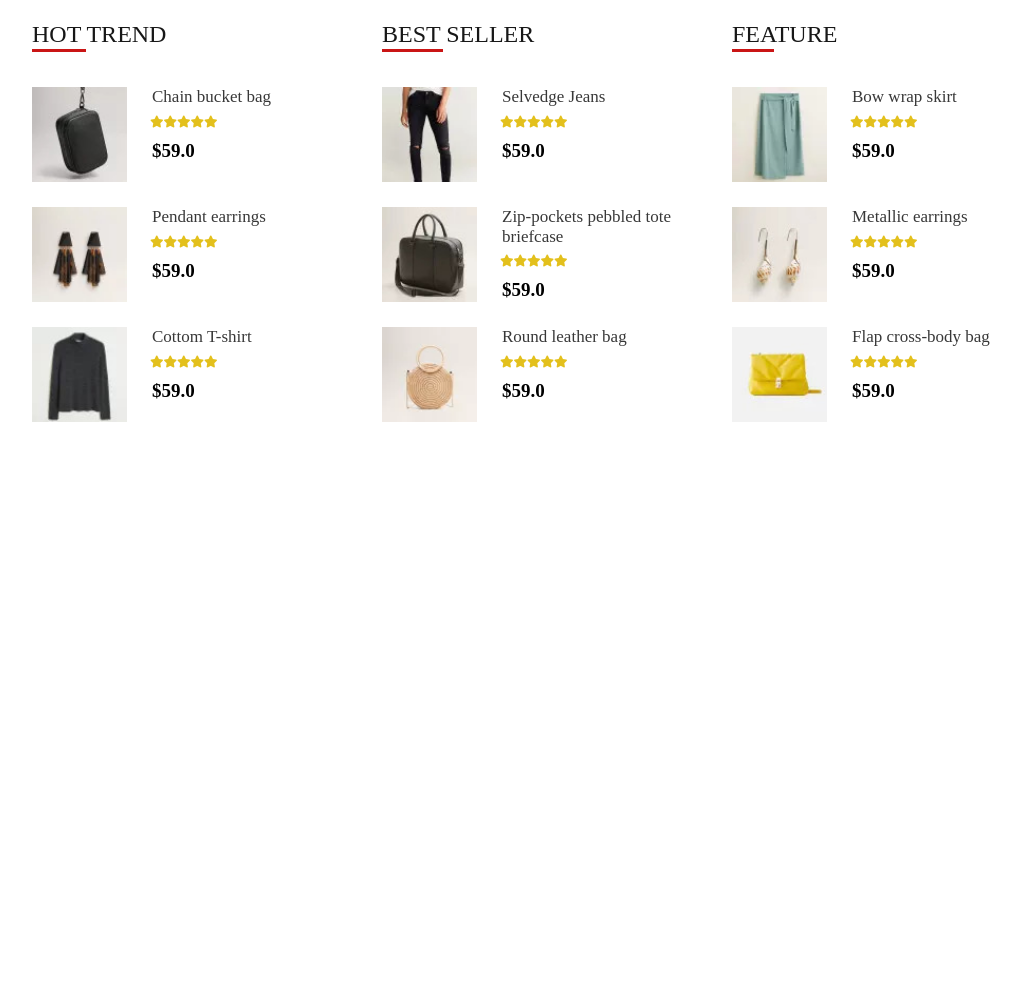
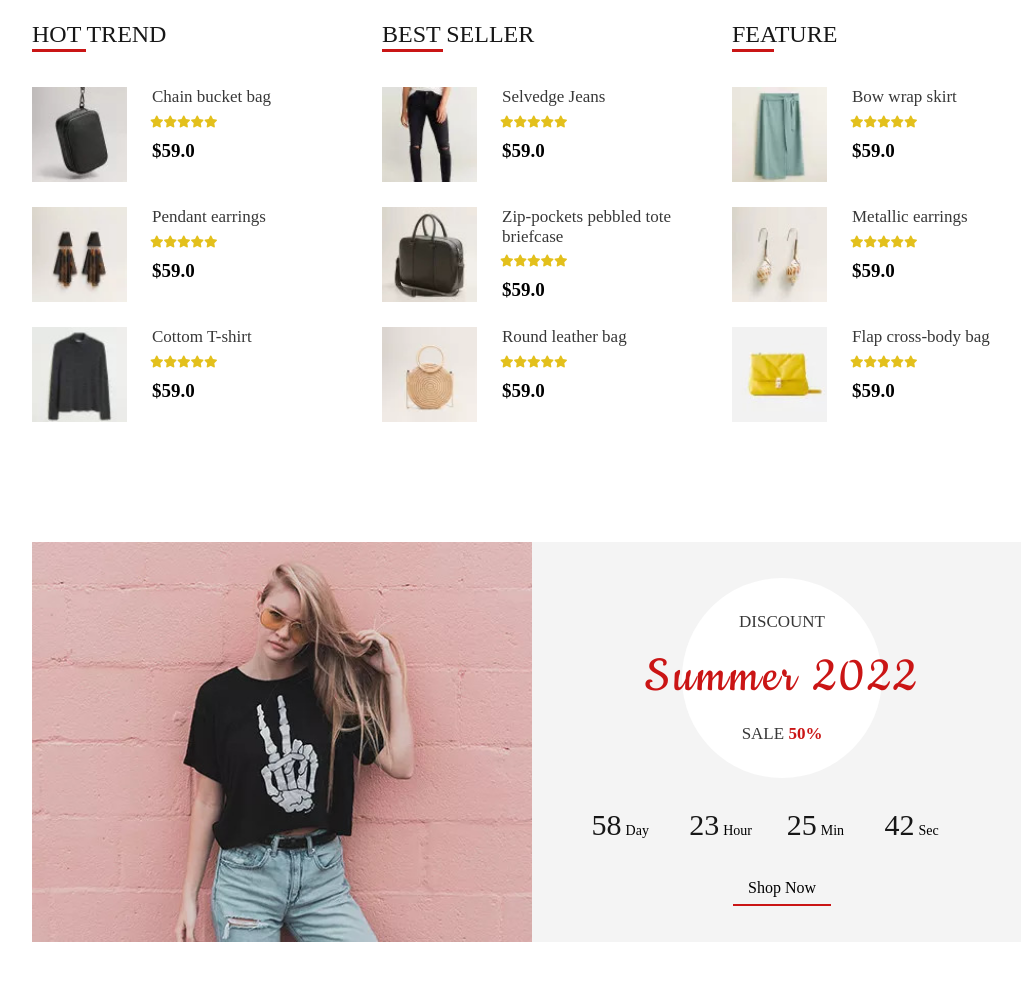
Before and after one commit to MustaphaBoulanfad/Ashion-Template, a website built with webpack: page Src/main.html in a window 1280 px wide. Shown: the part 2446-3428 px from the top of the page, without its empty margins (108-1129 px from the left). Before the commit the page ends 2948 px from the top, so only its background shows below. Built offline with nearby package versions, Linux system fonts and the light colour scheme.

Commit message:
Create the discount section

```diff
--- a/Src/Css/Sass/Pages/_main.scss
+++ b/Src/Css/Sass/Pages/_main.scss
@@ -434,3 +434,113 @@ section.trend {
   }
 }
 // End Trend Section
+
+// Start Discount Section
+section.discount {
+  padding: $sectionPadding 0;
+  .discount-container {
+    display: flex;
+    flex-direction: column;
+    justify-content: center;
+    align-items: center;
+    width: 100%;
+    .image {
+      width: 100%;
+      img {
+        width: 100%;
+        height: 100%;
+        object-fit: cover;
+      }
+    }
+    .timer {
+      display: flex;
+      flex-direction: column;
+      justify-content: center;
+      align-items: center;
+      background-color: #f4f4f4;
+      width: 100%;
+      padding: 30px 0;
+      .summer {
+        position: relative;
+        width: 100%;
+        height: 200px;
+        margin-bottom: 30px;
+        .background {
+          position: absolute;
+          width: 200px;
+          height: 200px;
+          background-color: #fff;
+          top: 50%;
+          left: 50%;
+          transform: translate(-50%, -50%);
+          border-radius: 50%;
+        }
+        .text {
+          display: flex;
+          flex-direction: column;
+          justify-content: center;
+          align-items: center;
+          position: absolute;
+          top: 50%;
+          left: 50%;
+          transform: translate(-50%, -50%);
+          z-index: 2;
+          width: 100%;
+          h4 {
+            color: $headingColorSecond;
+            text-transform: uppercase;
+            font-weight: 400;
+            font-size: 17px;
+            span {
+              font-weight: 600;
+              color: $mainColor;
+            }
+          }
+          h2 {
+            margin: 15px 0;
+            font-size: 55px;
+            font-weight: 400;
+            letter-spacing: 3px;
+            font-family: "Cookie", cursive;
+            color: $mainColor;
+          }
+        }
+      }
+      .counter {
+        display: flex;
+        flex-direction: row;
+        justify-content: space-evenly;
+        align-items: center;
+        width: 100%;
+        margin-bottom: 30px;
+        .counter-item {
+          width: 22%;
+          span {
+            font-size: 30px;
+            font-weight: 500;
+            color: $headingColor;
+          }
+          p {
+            display: inline-block;
+            font-weight: 300;
+            font-size: 14px;
+          }
+        }
+      }
+    }
+    @include mediaQuery(meduim) {
+      flex-direction: row;
+      > div {
+        height: 400px;
+        flex: 1;
+      }
+      .timer > div {
+        width: 80% !important;
+      }
+    }
+  }
+  @include mediaQuery(small) {
+    padding: $sectionPadding 15px;
+  }
+}
+// End Discount Section
--- a/Src/Js/main.js
+++ b/Src/Js/main.js
@@ -15,6 +15,9 @@ const btnNavMobile = document.querySelector(".nav-mobile"),
   collectionHolder = document.querySelector(".collection-holder"),
   collectionBullets = Array.from(
     document.querySelectorAll(".banner-container .bullets span")
+  ),
+  counterSpans = Array.from(
+    document.querySelectorAll(".counter .counter-item span")
   );
 
 // Check the width of window
@@ -66,6 +69,36 @@ const sliding = (parent, width, duration, direction, sign) => {
   }
 };
 
+const countDown = () => {
+  let countDownDate = new Date(`June 21, 2022 00:00:00`).getTime();
+  let currentDate = new Date().getTime();
+
+  let dateDiff = countDownDate - currentDate;
+
+  const second = 1000,
+    minute = second * 60,
+    hour = minute * 60,
+    day = hour * 24;
+
+  if (dateDiff > 1000) {
+    const finalDay = Math.floor(dateDiff / day);
+    const finalHour = Math.floor((dateDiff % day) / hour);
+    const finalMinute = Math.floor((dateDiff % hour) / minute);
+    const finalSecond = Math.floor((dateDiff % minute) / second);
+
+    counterSpans[0].innerText = finalDay;
+    counterSpans[1].innerText = finalHour;
+    counterSpans[2].innerText = finalMinute;
+    counterSpans[3].innerText = finalSecond;
+  } else {
+    counterSpans[0].innerText = "00";
+    counterSpans[1].innerText = "00";
+    counterSpans[2].innerText = "00";
+    counterSpans[3].innerText = "00";
+  }
+};
+
+setInterval(countDown, 1000);
 //Show the nav mobile when click the button
 btnNavMobile.addEventListener("click", () => {
   navbar_moible.classList.toggle("show");
--- a/Src/main.html
+++ b/Src/main.html
@@ -505,5 +505,45 @@
       </div>
     </section>
     <!-- End Trend Section -->
+    <!-- Start Discount -->
+    <section class="discount">
+      <div class="container">
+        <div class="discount-container">
+          <div class="image">
+            <img src="./Images/discount.jpg" alt="discount image">
+          </div>
+          <div class="timer">
+            <div class="summer">
+              <div class="background"></div>
+              <div class="text">
+                <h4>discount</h4>
+                <h2>Summer 2022</h2>
+                <h4>sale <span>50%</span></h4>
+              </div>
+            </div>
+            <div class="counter">
+              <div class="counter-item">
+                <span data-type = "day">00</span>
+                <p>Day</p>
+              </div>
+              <div class="counter-item">
+                <span data-type = "hour">00</span>
+                <p>Hour</p>
+              </div>
+              <div class="counter-item">
+                <span data-type = "minute">00</span>
+                <p>Min</p>
+              </div>
+              <div class="counter-item">
+                <span data-type = "second">00</span>
+                <p>Sec</p>
+              </div>
+            </div>
+            <button class="primary transparant">Shop Now</button>
+          </div>
+        </div>
+      </div>
+    </section>
+    <!-- End Discount -->
   </body>
 </html>
```
Also changed, not shown: Src/Images/discount.jpg (added).
